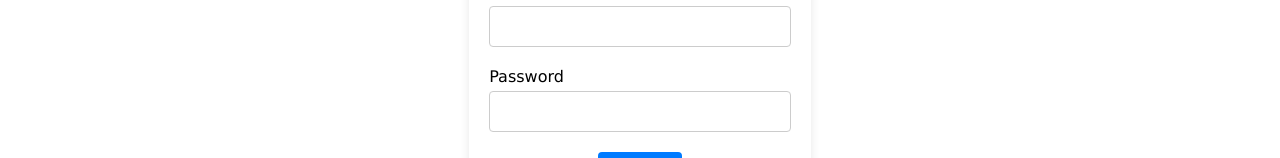
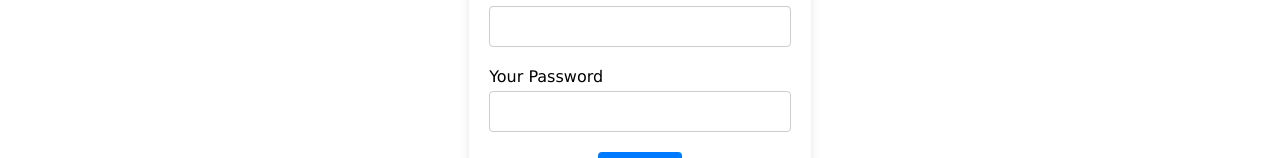
Before and after one commit to NelNawe/webappangular, an Angular app: page /login in a window 1280 px wide. Shown: the part 278-436 px from the top of the page. Built offline with nearby package versions, Linux system fonts and the light colour scheme.

Commit message:
Useless change

```diff
--- a/src/app/components/login/login.component.html
+++ b/src/app/components/login/login.component.html
@@ -17,7 +17,7 @@
     </div>
 
     <div class="form-group">
-      <label for="password">Password</label>
+      <label for="password">Your Password</label>
       <input
         type="password"
         id="password"
```
